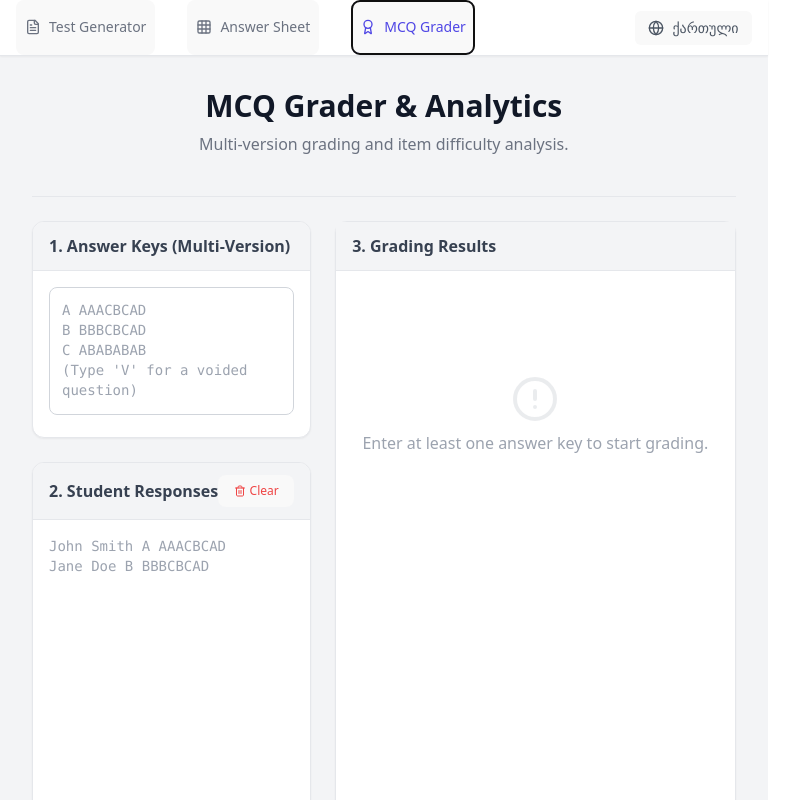
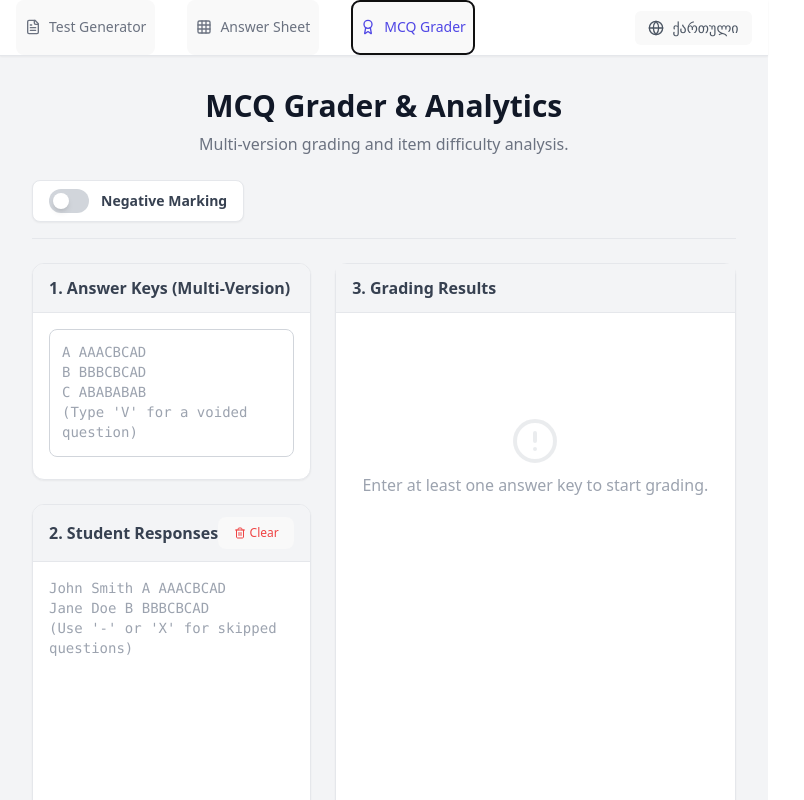
Before and after one commit to witchking5900/testgen, a React (Vite) app: page / in a window 1280 px wide. Both pictures are taken after a click on the button "MCQ Grader". Shown: the top 800 px of the page, without its empty margins (0-804 px from the left). Built offline with nearby package versions, Linux system fonts and the light colour scheme.

Commit message:
Implement negative marking in MCQ Grader
Added negative marking feature with penalty settings to the MCQ Grader component. Updated UI elements and logic to handle skipped questions and display appropriate scores.

```diff
--- a/src/App.tsx
+++ b/src/App.tsx
@@ -53,6 +53,8 @@ const TRANSLATIONS = {
     // Grader & Analytics
     grad_title: "MCQ Grader & Analytics",
     grad_subtitle: "Multi-version grading and item difficulty analysis.",
+    grad_neg_marking: "Negative Marking",
+    grad_penalty: "Penalty per wrong answer:",
     grad_report_btn: "View Statistical Report",
     grad_step1: "1. Answer Keys (Multi-Version)",
     grad_step2: "2. Student Responses",
@@ -85,6 +87,7 @@ const TRANSLATIONS = {
     rep_nodata: "Not enough data",
     rep_void_badge: "VOIDED - Excluded from stats",
     tooltip_void: "Voided: +1 Free Point",
+    tooltip_skipped: "Skipped (No Penalty)",
     tooltip_exp: "Exp:"
   },
   ka: {
@@ -136,6 +139,8 @@ const TRANSLATIONS = {
     // Grader & Analytics
     grad_title: "MCQ შემფასებელი და ანალიტიკა",
     grad_subtitle: "მრავალ-ვერსიიანი შეფასება და სირთულის ანალიზი.",
+    grad_neg_marking: "უარყოფითი შეფასება (Negative Marking)",
+    grad_penalty: "ჯარიმა არასწორ პასუხზე:",
     grad_report_btn: "სტატისტიკური რეპორტი",
     grad_step1: "1. პასუხების გასაღები (მრავალ-ვერსიიანი)",
     grad_step2: "2. სტუდენტების პასუხები",
@@ -168,6 +173,7 @@ const TRANSLATIONS = {
     rep_nodata: "არასაკმარისი მონაცემი",
     rep_void_badge: "გაუქმებულია - სტატისტიკის გარეშე",
     tooltip_void: "გაუქმებულია: +1 ქულა",
+    tooltip_skipped: "გამოტოვებულია (ჯარიმის გარეშე)",
     tooltip_exp: "სწორი:"
   }
 };
@@ -777,11 +783,15 @@ function AnswerSheetConstructor({ t }) {
   );
 }
 
-// --- SUB-COMPONENT 3: MCQ GRADER (UPDATED WITH DISTRACTOR EFFICIENCY) ---
+// --- SUB-COMPONENT 3: MCQ GRADER (UPDATED WITH NEGATIVE MARKING) ---
 function MCQGrader({ t }) {
   const [keysInput, setKeysInput] = useState('');
   const [studentsInput, setStudentsInput] = useState('');
   const [showReport, setShowReport] = useState(false);
+
+  // Negative Marking Settings
+  const [isNegativeMarking, setIsNegativeMarking] = useState(false);
+  const [penalty, setPenalty] = useState(0.33);
 
   // Psychometric Thresholds
   const DIFFICULTY_TOO_HARD = 30;
@@ -830,24 +840,34 @@ function MCQGrader({ t }) {
 
           let isCorrect = false;
           let isVoid = keyChar === 'V';
+          let isSkipped = studentChar === '-' || studentChar === 'X';
 
           if (isVoid) {
             isCorrect = true;
-            score++;
+            score += 1;
           } else if (keyChar === studentChar) {
             isCorrect = true;
-            score++;
+            score += 1;
           } else {
+            // Apply Negative Marking Penalty ONLY to incorrect guesses, not skipped questions
+            if (!isSkipped && isNegativeMarking) {
+              score -= parseFloat(penalty) || 0;
+            }
             wrongQuestionNumbers.push(i + 1);
           }
 
-          comparison.push({ index: i + 1, keyChar, studentChar, isCorrect, isVoid });
+          comparison.push({ index: i + 1, keyChar, studentChar, isCorrect, isVoid, isSkipped });
         }
 
-        const percentage = key.length > 0 ? Math.round((score / key.length) * 100) : 0;
+        // Clean up floating point math (e.g. 7.6700000001 -> 7.67)
+        score = Number(score.toFixed(2));
+
+        // Percentages cannot be negative, cap at 0
+        const percentage = key.length > 0 ? Math.round(Math.max(0, (score / key.length) * 100)) : 0;
+
         return { id: index, name, version, originalLine: line, answers, score, percentage, comparison, wrongQuestionNumbers, totalQuestions: key.length, error: null };
       });
-  }, [parsedKeys, studentsInput]);
+  }, [parsedKeys, studentsInput, isNegativeMarking, penalty]);
 
   const statistics = useMemo(() => {
     const validResults = gradingResults.filter(r => !r.error);
@@ -857,7 +877,7 @@ function MCQGrader({ t }) {
       statsByVersion[version] = {
         totalStudents: 0,
         averageScore: 0,
-        highestScore: 0,
+        highestScore: -999, // Start very low to account for negative scores
         itemStats: Array.from({ length: parsedKeys[version].length }, (_, i) => ({
           questionIndex: i + 1,
           correctCount: 0,
@@ -865,7 +885,7 @@ function MCQGrader({ t }) {
           discrimination: null,
           distractorEfficiency: null,
           isVoid: parsedKeys[version][i] === 'V',
-          answerFrequencies: {} // Track how many times each answer is picked
+          answerFrequencies: {}
         }))
       };
     });
@@ -883,7 +903,6 @@ function MCQGrader({ t }) {
           if (comp.isCorrect) {
             vStats.itemStats[idx].correctCount++;
           }
-          // Record frequency of every chosen option (excluding blanks/voids)
           const chosen = comp.studentChar;
           if (/^[A-Z0-9]$/.test(chosen) && chosen !== 'X' && chosen !== 'V') {
             vStats.itemStats[idx].answerFrequencies[chosen] = (vStats.itemStats[idx].answerFrequencies[chosen] || 0) + 1;
@@ -892,9 +911,9 @@ function MCQGrader({ t }) {
       });
     });
 
-    // Calculate Difficulty, Discrimination, and DE
     Object.keys(statsByVersion).forEach(version => {
       const vStats = statsByVersion[version];
+      // Sorting inherently integrates Negative Marking penalties, accurately placing guessers at the bottom
       const studentsForVersion = validResults.filter(s => s.version === version).sort((a, b) => b.score - a.score);
       const n = studentsForVersion.length;
 
@@ -903,15 +922,14 @@ function MCQGrader({ t }) {
       const upperGroup = studentsForVersion.slice(0, groupSize);
       const lowerGroup = studentsForVersion.slice(n - groupSize);
 
-      // Determine the maximum choice letter used in this version (Assume at least A-D)
       const allChars = new Set();
       parsedKeys[version].split('').forEach(c => { if(/^[A-Z]$/.test(c) && c !== 'V') allChars.add(c); });
       studentsForVersion.forEach(s => s.answers.split('').forEach(c => { if(/^[A-Z]$/.test(c) && c !== 'X' && c !== 'V') allChars.add(c); }));
-      const maxCharCode = Array.from(allChars).reduce((max, char) => Math.max(max, char.charCodeAt(0)), 68); // 68 is 'D'
-      const expectedOptionsCount = maxCharCode - 64; // e.g., 'D' -> 4 options, 'E' -> 5
+      const maxCharCode = Array.from(allChars).reduce((max, char) => Math.max(max, char.charCodeAt(0)), 68);
+      const expectedOptionsCount = maxCharCode - 64;
 
       if (vStats.totalStudents > 0) {
-        vStats.averageScore = (vStats.averageScore / vStats.totalStudents).toFixed(1);
+        vStats.averageScore = (vStats.averageScore / vStats.totalStudents).toFixed(2);
 
         vStats.itemStats = vStats.itemStats.map((item, idx) => {
           if (item.isVoid) {
@@ -939,20 +957,15 @@ function MCQGrader({ t }) {
              if (pValue > DIFFICULTY_TOO_EASY) flag = 'FREEBIE';
           }
 
-          // Distractor Efficiency Calculation
           const totalDistractors = expectedOptionsCount - 1;
           let functionalDistractors = 0;
 
-          // Generate array of expected choices (e.g., ['A', 'B', 'C', 'D'])
           const choiceArray = Array.from({ length: expectedOptionsCount }, (_, i) => String.fromCharCode(65 + i));
 
           choiceArray.forEach(choice => {
              if (choice !== item.expectedAnswer) {
                  const count = item.answerFrequencies[choice] || 0;
-                 // A distractor is functional if > 0 students picked it
-                 if (count > 0) {
-                     functionalDistractors++;
-                 }
+                 if (count > 0) functionalDistractors++;
              }
           });
 
@@ -1001,7 +1014,6 @@ function MCQGrader({ t }) {
                 </thead>
                 <tbody>
                   {data.itemStats.map((stat) => {
-                    // Create tooltip text showing distribution of answers
                     const freqString = Object.entries(stat.answerFrequencies)
                       .sort(([a], [b]) => a.localeCompare(b))
                       .map(([ans, count]) => `${ans}: ${count}`)
@@ -1011,8 +1023,6 @@ function MCQGrader({ t }) {
                       <tr key={stat.questionIndex} className="border-b border-gray-100 last:border-0 hover:bg-gray-50">
                         <td className="px-4 py-3 text-center font-medium text-gray-900">{stat.questionIndex}</td>
                         <td className="px-4 py-3 text-center font-mono">{stat.expectedAnswer}</td>
-
-                        {/* Difficulty Index */}
                         <td className="px-4 py-3 text-center">
                           {stat.isVoid ? (
                              <span className="font-bold text-gray-300">-</span>
@@ -1022,8 +1032,6 @@ function MCQGrader({ t }) {
                              </span>
                           )}
                         </td>
-
-                        {/* Discrimination Index */}
                         <td className="px-4 py-3 text-center">
                           {stat.discrimination !== null ? (
                             <span className={`font-bold ${stat.discrimination < 0 ? 'text-red-600' : stat.discrimination > 0.25 ? 'text-green-600' : 'text-gray-500'}`}>
@@ -1031,8 +1039,6 @@ function MCQGrader({ t }) {
                             </span>
                           ) : <span className="font-bold text-gray-300">-</span>}
                         </td>
-
-                        {/* Distractor Efficiency (DE) */}
                         <td className="px-4 py-3 text-center cursor-help" title={`Answers chosen: ${freqString || 'None'}`}>
                           {stat.distractorEfficiency !== null ? (
                             <span className={`font-bold border-b border-dashed border-gray-300 pb-0.5 ${stat.distractorEfficiency === 0 ? 'text-red-600' : stat.distractorEfficiency >= 66 ? 'text-green-600' : 'text-yellow-600'}`}>
@@ -1040,8 +1046,6 @@ function MCQGrader({ t }) {
                             </span>
                           ) : <span className="font-bold text-gray-300">-</span>}
                         </td>
-
-                        {/* The Matrix Verdict */}
                         <td className="px-4 py-3">
                           {stat.flag === 'VOID' && <span className="inline-flex items-center gap-1.5 px-2.5 py-1 rounded-md text-xs font-bold bg-gray-100 text-gray-600 border border-gray-300"><Slash className="w-3.5 h-3.5" /> {t('rep_void_badge')}</span>}
                           {stat.flag === 'TOXIC' && <span className="inline-flex items-center gap-1.5 px-2.5 py-1 rounded-md text-xs font-bold bg-red-100 text-red-800 border border-red-200"><AlertCircle className="w-3.5 h-3.5" /> {t('rep_toxic')}</span>}
@@ -1071,7 +1075,33 @@ function MCQGrader({ t }) {
         <p className="text-gray-500">{t('grad_subtitle')}</p>
       </div>
 
-      <div className="flex justify-end border-b border-gray-200 pb-4">
+      <div className="flex justify-between items-center border-b border-gray-200 pb-4 flex-wrap gap-4">
+        {/* Negative Marking Control Panel */}
+        <div className="flex items-center gap-6 bg-white border border-gray-200 px-4 py-2 rounded-lg shadow-sm">
+          <label className="flex items-center gap-3 cursor-pointer select-none">
+            <div className={`w-10 h-6 rounded-full p-1 transition-colors duration-200 ${isNegativeMarking ? 'bg-indigo-600' : 'bg-gray-300'}`}>
+              <div className={`bg-white w-4 h-4 rounded-full shadow-md transform transition-transform duration-200 ${isNegativeMarking ? 'translate-x-4' : 'translate-x-0'}`} />
+            </div>
+            <input type="checkbox" checked={isNegativeMarking} onChange={() => setIsNegativeMarking(!isNegativeMarking)} className="hidden" />
+            <span className="text-sm font-semibold text-gray-700">{t('grad_neg_marking')}</span>
+          </label>
+
+          {isNegativeMarking && (
+            <div className="flex items-center gap-2 border-l border-gray-200 pl-6">
+              <label className="text-xs font-semibold text-gray-500 uppercase tracking-wider">{t('grad_penalty')}</label>
+              <input
+                type="number"
+                step="0.01"
+                min="0"
+                max="1"
+                value={penalty}
+                onChange={(e) => setPenalty(e.target.value)}
+                className="w-20 px-3 py-1.5 border border-gray-300 rounded-lg focus:ring-2 focus:ring-indigo-500 outline-none text-sm font-bold text-indigo-700"
+              />
+            </div>
+          )}
+        </div>
+
         {gradingResults.length > 0 && (
           <button onClick={() => setShowReport(true)} className="flex items-center gap-2 bg-indigo-50 text-indigo-700 px-4 py-2 rounded-lg font-medium hover:bg-indigo-100 transition-colors">
             <BarChart className="w-4 h-4" /> {t('grad_report_btn')}
@@ -1095,7 +1125,7 @@ function MCQGrader({ t }) {
               <button onClick={() => { setStudentsInput(''); setKeysInput(''); }} className="text-xs flex items-center gap-1 text-red-500 hover:text-red-700 transition-colors"><Trash2 className="w-3 h-3" /> {t('grad_clear')}</button>
             </div>
             <div className="flex-1 p-0 relative">
-              <textarea value={studentsInput} onChange={(e) => setStudentsInput(e.target.value)} placeholder={`John Smith A AAACBCAD\nJane Doe B BBBCBCAD`} className="w-full h-full p-4 font-mono text-sm resize-none focus:ring-0 border-none outline-none" spellCheck={false} />
+              <textarea value={studentsInput} onChange={(e) => setStudentsInput(e.target.value)} placeholder={`John Smith A AAACBCAD\nJane Doe B BBBCBCAD\n(Use '-' or 'X' for skipped questions)`} className="w-full h-full p-4 font-mono text-sm resize-none focus:ring-0 border-none outline-none" spellCheck={false} />
             </div>
           </div>
         </div>
@@ -1124,6 +1154,7 @@ function MCQGrader({ t }) {
                               <div className="text-xs text-gray-500 font-mono mt-1 tracking-wider opacity-70 truncate max-w-[200px]">{result.answers}</div>
                             </div>
                             <div className="text-right">
+                              {/* Display score allowing for 2 decimal places if negative marking is applied */}
                               <div className="text-2xl font-bold text-indigo-600">{result.score}<span className="text-sm text-gray-400 font-normal">/{result.totalQuestions}</span></div>
                               <div className={`text-xs font-semibold px-2 py-0.5 rounded-full inline-block mt-1 ${result.percentage >= 80 ? 'bg-green-100 text-green-700' : result.percentage >= 50 ? 'bg-yellow-100 text-yellow-700' : 'bg-red-100 text-red-700'}`}>{result.percentage}%</div>
                             </div>
@@ -1132,13 +1163,19 @@ function MCQGrader({ t }) {
                             {result.comparison.map((item, i) => (
                               <div key={i} className="flex flex-col items-center group relative">
                                 <div className={`w-6 h-8 flex items-center justify-center rounded text-xs font-bold select-none cursor-help
-                                  ${item.isVoid ? 'bg-indigo-500 text-white' : item.isCorrect ? 'bg-green-500 text-white' : 'bg-red-500 text-white'}
-                                  ${item.studentChar === '-' || item.studentChar === 'X' ? 'opacity-50' : ''}`}>
+                                  ${item.isVoid ? 'bg-indigo-500 text-white' : item.isSkipped ? 'bg-gray-200 text-gray-500' : item.isCorrect ? 'bg-green-500 text-white' : 'bg-red-500 text-white'}
+                                  ${item.isSkipped ? 'border border-gray-300' : ''}`}>
                                   {item.studentChar}
                                 </div>
 
                                 <div className="absolute -bottom-8 left-1/2 -translate-x-1/2 bg-gray-800 text-white text-[10px] px-2 py-1 rounded shadow-lg opacity-0 group-hover:opacity-100 transition-opacity whitespace-nowrap z-20 pointer-events-none">
-                                  {item.isVoid ? t('tooltip_void') : !item.isCorrect ? `${t('tooltip_exp')} ${item.keyChar}` : ''}
+                                  {item.isVoid
+                                    ? t('tooltip_void')
+                                    : item.isSkipped
+                                      ? t('tooltip_skipped')
+                                      : !item.isCorrect
+                                        ? `${t('tooltip_exp')} ${item.keyChar} ${isNegativeMarking ? `(-${penalty})` : ''}`
+                                        : ''}
                                 </div>
                               </div>
                             ))}
```
